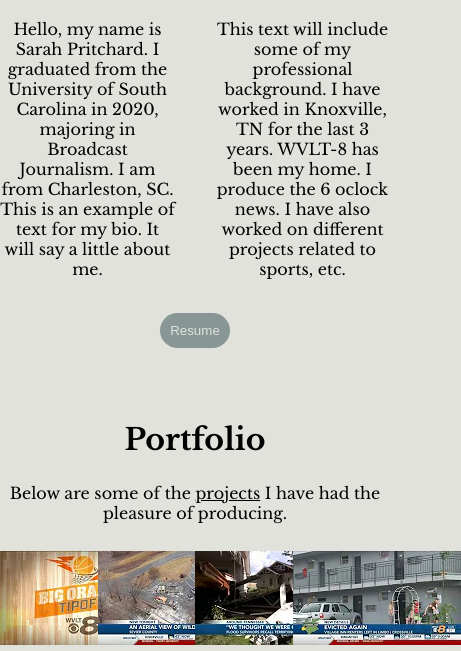
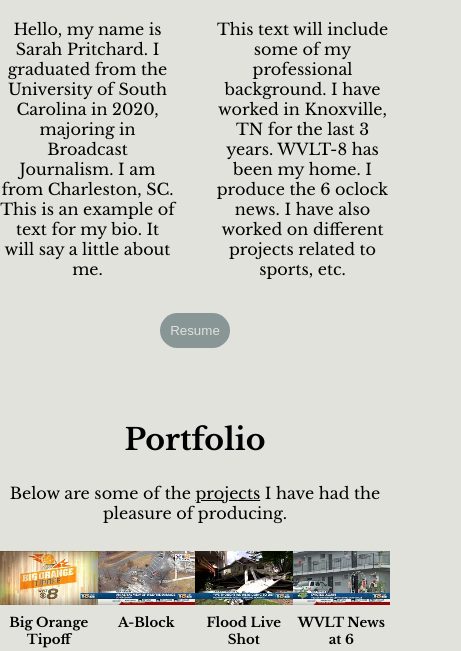
Before and after one commit to tpritchard843/sarah-pritchard-portfolio, a plain HTML site: page index.html in a window 390 px wide. Shown: the part 377-1028 px from the top of the page, 461 px wide, since content can reach past the window. Drawn offline with nearby package versions, Linux system fonts and the light colour scheme.

Commit message:
Responsive Design Changes
Added box-sizing: border-box to all elements.
Added 100% width to all video thumbnails.

```diff
--- a/styles.css
+++ b/styles.css
@@ -17,6 +17,10 @@
 
 
 /* Sections */
+* {
+    box-sizing: border-box;
+}
+
 body {
     margin: auto;
     background-color: #E0E2DB;
@@ -165,11 +169,9 @@ main {
     padding-bottom: 25px;
 }
 
-/*
 .video-test{
-    width: 80%;
+    width: 100%;
 }
-*/
 
 
 
```
